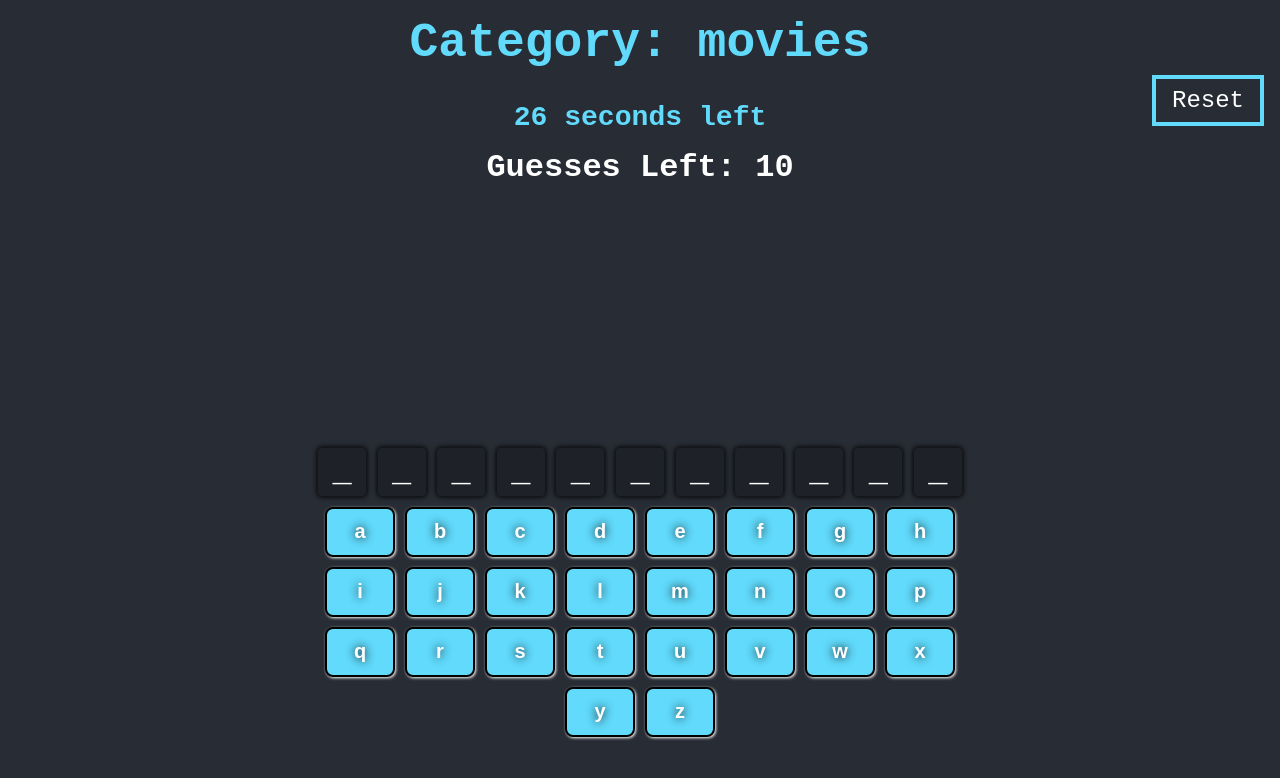
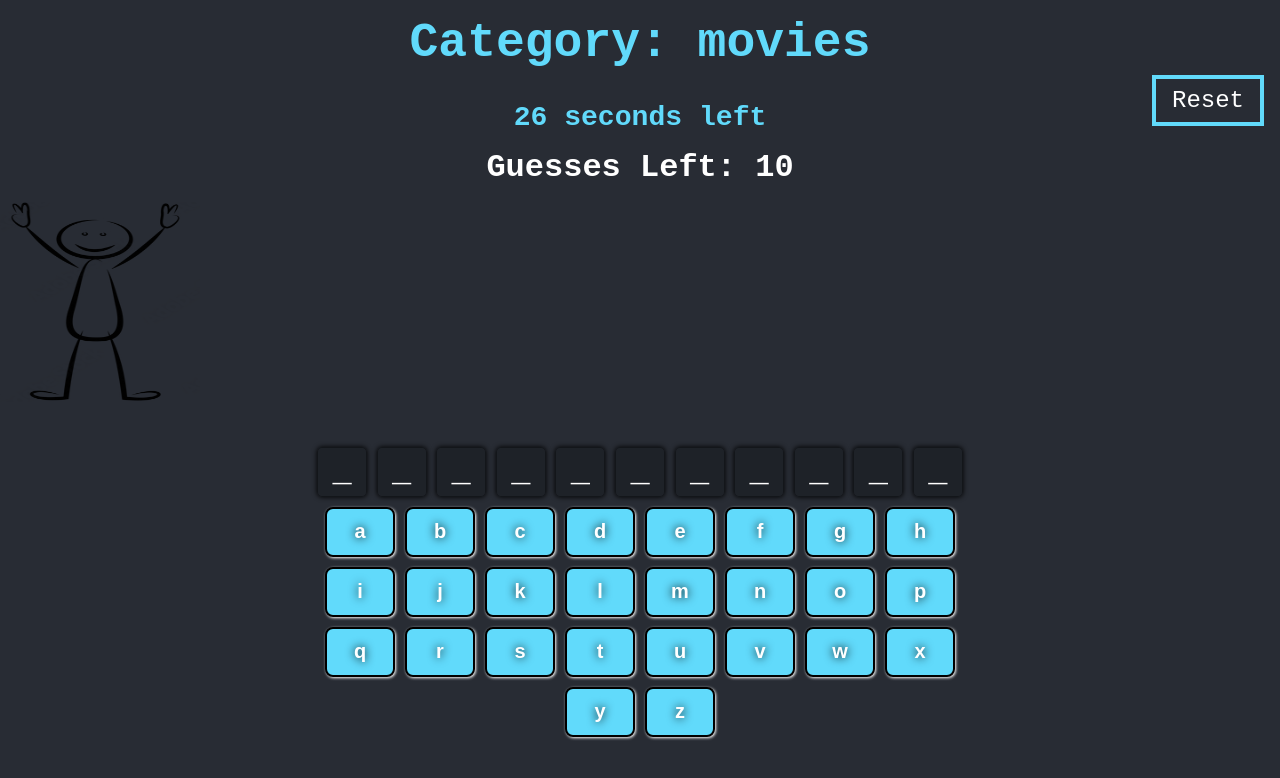
Before and after one commit to bcrisp084/Lets-play-Hangman, a React (Vite) app: page / in a window 1280 px wide. Both pictures are taken after a click on the button "Start Game". Shown: the top 778 px of the page. Built offline with nearby package versions, Linux system fonts and the light colour scheme.

Commit message:
created image component for stick figure

```diff
--- a/src/Pages/Game.jsx
+++ b/src/Pages/Game.jsx
@@ -5,6 +5,7 @@ import Keyboard from "../components/Keyboard/Keyboard.jsx";
 import Word from "../components/Word/Word.jsx";
 import Reset from "../components/Reset/Reset.jsx";
 import Timer from "../components/Timer/Timer.jsx";
+import Stickman from "../components/Stickman/Stickman.jsx";
 import { useParams } from "react-router";
 
 const Game = () => {
@@ -83,7 +84,7 @@ const Game = () => {
       ) : (
         <h2>Guesses Left: {incorrectGuesses}</h2>
       )}
-
+      <Stickman />
       <Word guessed={guessedLetters} word={currentWord} />
       <Keyboard disabledKeys={disabledKeys} onKeyClick={handleKeyClick} />
     </>
--- /dev/null
+++ b/src/components/ImageFig/ImageFig.css
@@ -0,0 +1,8 @@
+img {
+  float: left;
+  width: 200px;
+  height: 200px;
+  margin-right: 1em;
+  margin-bottom: 1em;
+  mix-blend-mode: multiply;
+}
--- /dev/null
+++ b/src/components/ImageFig/ImageFig.jsx
@@ -0,0 +1,12 @@
+/* eslint-disable react/prop-types */
+import "./ImageFig.css";
+
+const ImageFig = ({ image }) => {
+  return (
+    <>
+      <img src={image}></img>
+    </>
+  );
+};
+
+export default ImageFig;
--- /dev/null
+++ b/src/components/Stickman/Stickman.jsx
@@ -0,0 +1,11 @@
+import StickOne from "../../images/stick-one.png";
+import ImageFig from "../ImageFig/ImageFig";
+const Stickman = () => {
+  return (
+    <div>
+      <ImageFig image={StickOne} />
+    </div>
+  );
+};
+
+export default Stickman;
```
Also changed, not shown: src/images/stick-one.png (added).
